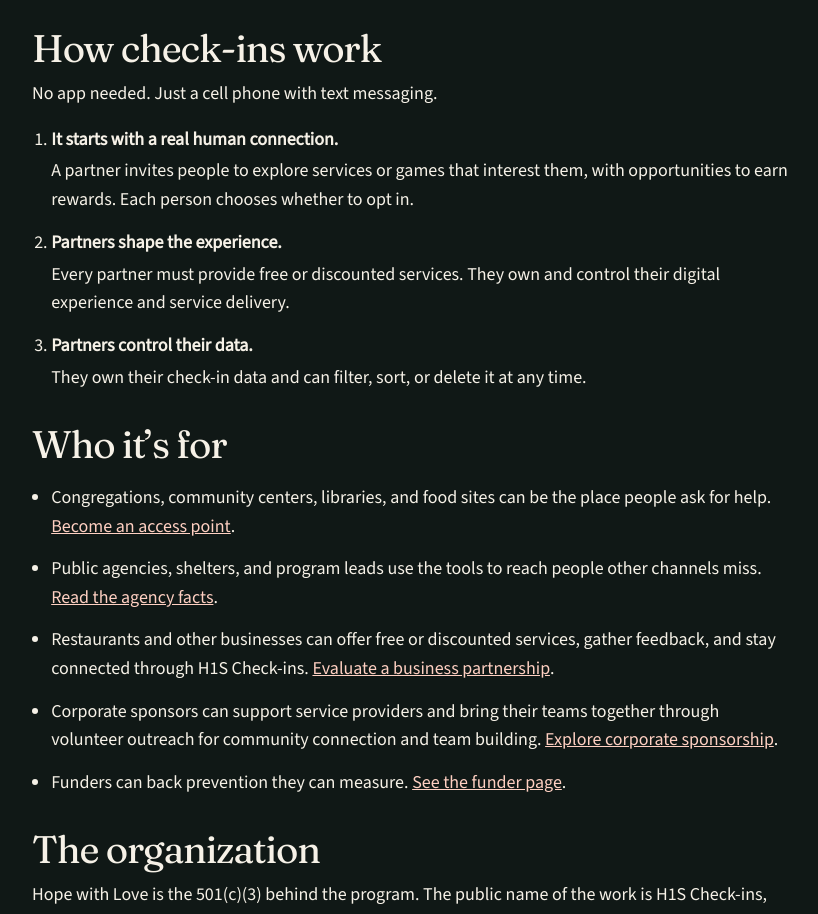
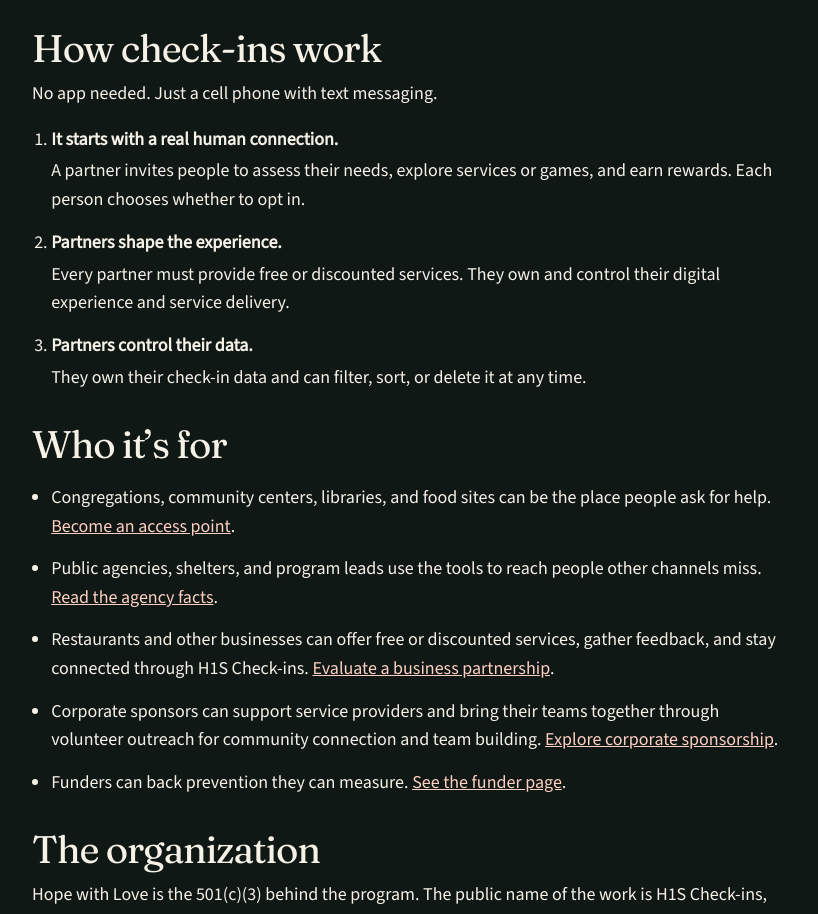
Before and after one commit to hopeonesource/hope1source.org, a React (Vite) app in the folder preview-v4/: page /about in a window 1280 px wide. Shown: the part 1320-2234 px from the top of the page, without its empty margins (228-1046 px from the left). Built offline with nearby package versions, Linux system fonts and the light colour scheme.

Commit message:
Add needs assessment and shorten check-in invitation

```diff
--- a/preview-v4/src/pages/About.jsx
+++ b/preview-v4/src/pages/About.jsx
@@ -105,8 +105,8 @@
             <ol className="about-checkins-steps">
               <li>
                 <strong>It starts with a real human connection.</strong>
-                A partner invites people to explore services or games that interest them, with opportunities
-                to earn rewards. Each person chooses whether to opt in.
+                A partner invites people to assess their needs, explore services or games, and earn rewards.
+                Each person chooses whether to opt in.
               </li>
               <li>
                 <strong>Partners shape the experience.</strong>
```
Also changed, not shown: 1 other file (tests, documents, lock files or other folders).
